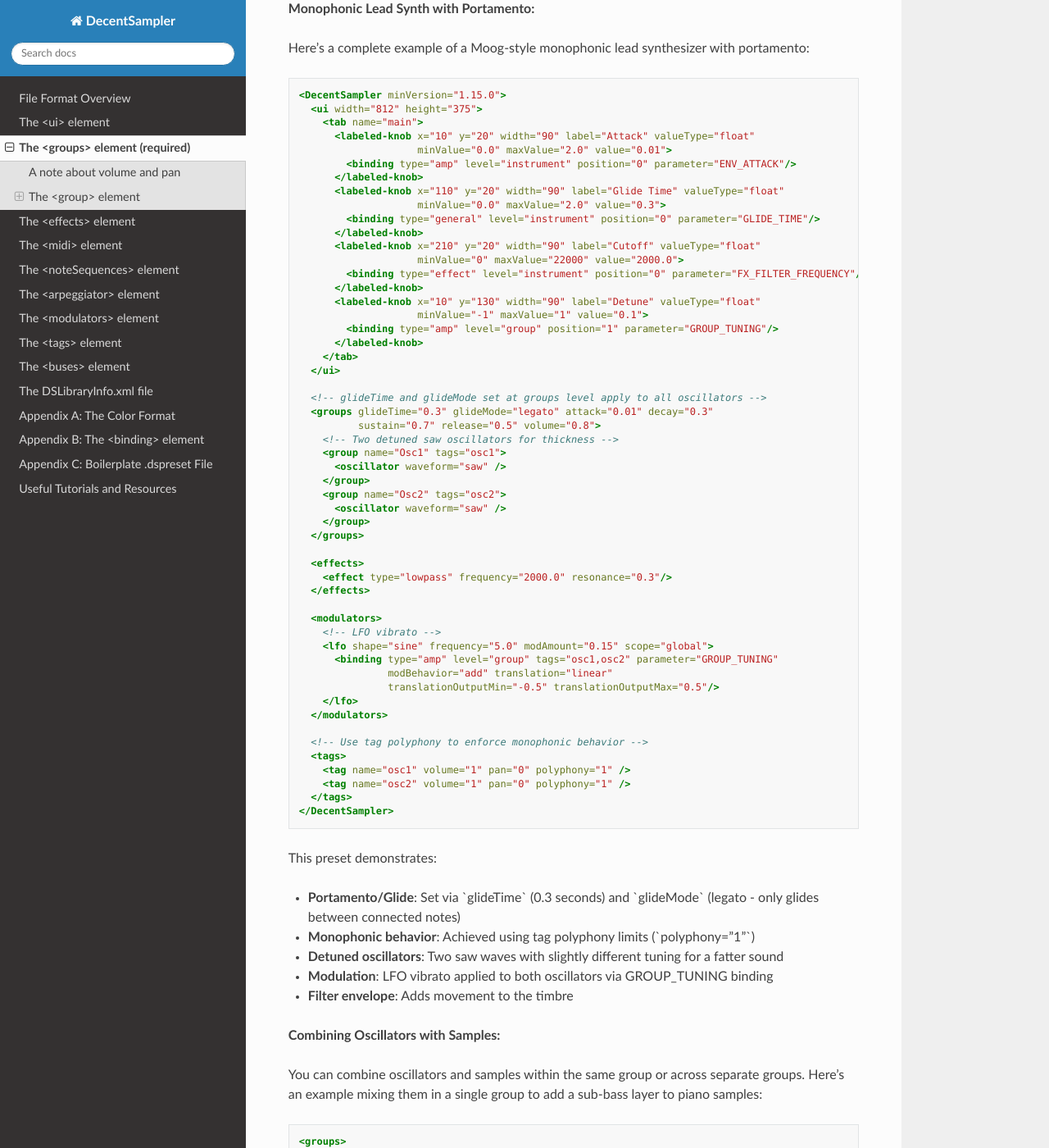
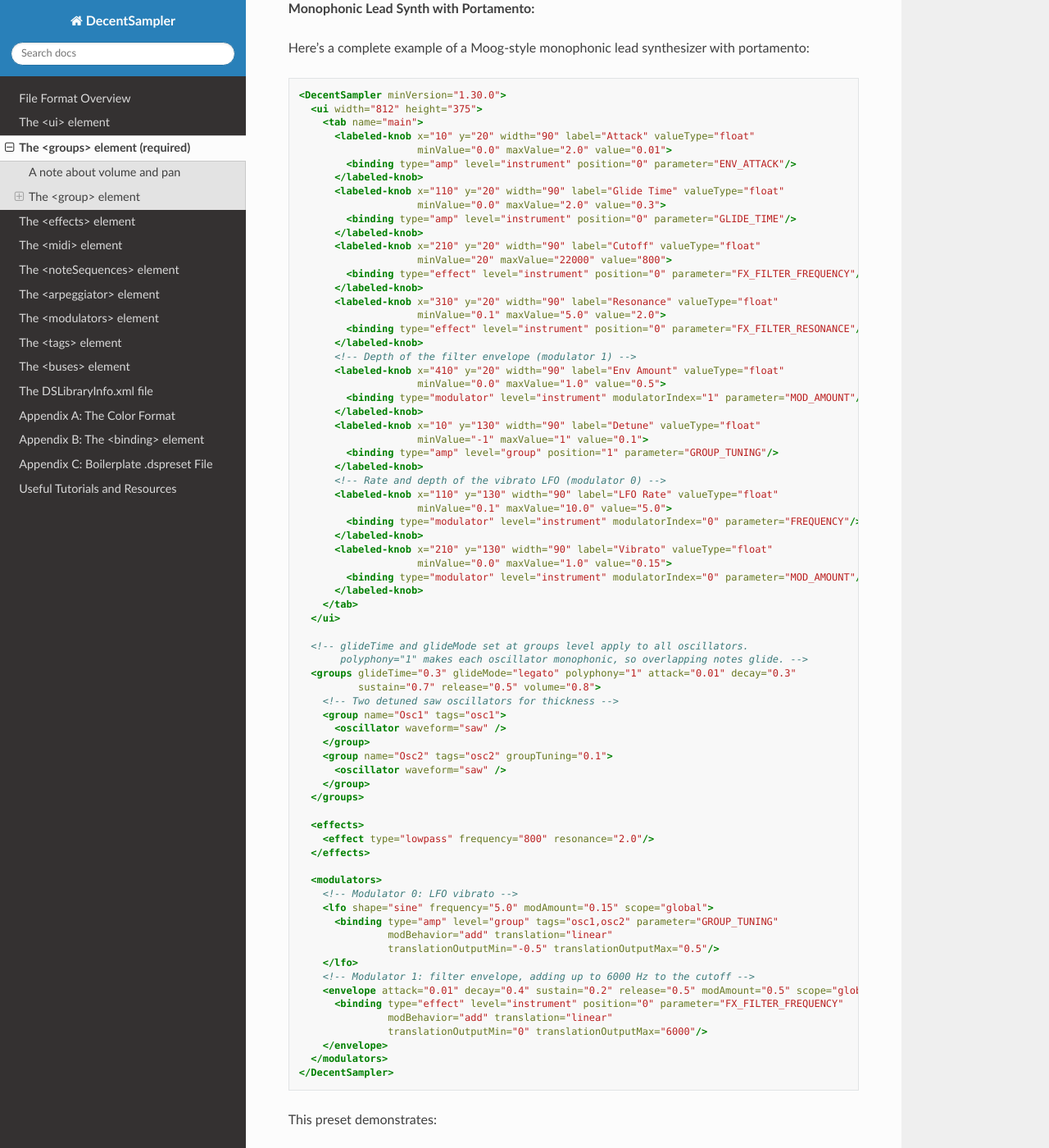
Before and after one commit to DecentSamples/DecentSampler-Developers-Guide, a Sphinx documentation site: the page built from docs/source/the-groups-element.md, in a window 1280 px wide and 1400 px high, scrolled down 18852 px. Shown: the whole window at 82% size. Built offline with Sphinx 7.4.7 and the Read the Docs theme 3.1.0, drawn with Linux system fonts in a browser that asks for light colours; some of the changed text lies outside the part shown.

Commit message:
0000452: Mono lead example: a real filter envelope, working vibrato knobs, oscillator polyphony for glide
The snippet promised a filter envelope it didn't have. It now uses an <envelope> modulator on the
lowpass cutoff with an Env Amount knob, adds Resonance, LFO Rate and Vibrato knobs bound to the
modulators, makes the oscillators monophonic with polyphony="1" instead of tag limits, and
needs 1.30.0 for that.

````diff
--- a/docs/source/the-groups-element.md
+++ b/docs/source/the-groups-element.md
@@ -385,7 +385,7 @@
 Here's a complete example of a Moog-style monophonic lead synthesizer with portamento:
 
 ```xml
-<DecentSampler minVersion="1.15.0">
+<DecentSampler minVersion="1.30.0">
   <ui width="812" height="375">
     <tab name="main">
       <labeled-knob x="10" y="20" width="90" label="Attack" valueType="float"
@@ -394,58 +394,77 @@
       </labeled-knob>
       <labeled-knob x="110" y="20" width="90" label="Glide Time" valueType="float"
                     minValue="0.0" maxValue="2.0" value="0.3">
-        <binding type="general" level="instrument" position="0" parameter="GLIDE_TIME"/>
+        <binding type="amp" level="instrument" position="0" parameter="GLIDE_TIME"/>
       </labeled-knob>
       <labeled-knob x="210" y="20" width="90" label="Cutoff" valueType="float"
-                    minValue="0" maxValue="22000" value="2000.0">
+                    minValue="20" maxValue="22000" value="800">
         <binding type="effect" level="instrument" position="0" parameter="FX_FILTER_FREQUENCY"/>
+      </labeled-knob>
+      <labeled-knob x="310" y="20" width="90" label="Resonance" valueType="float"
+                    minValue="0.1" maxValue="5.0" value="2.0">
+        <binding type="effect" level="instrument" position="0" parameter="FX_FILTER_RESONANCE"/>
+      </labeled-knob>
+      <!-- Depth of the filter envelope (modulator 1) -->
+      <labeled-knob x="410" y="20" width="90" label="Env Amount" valueType="float"
+                    minValue="0.0" maxValue="1.0" value="0.5">
+        <binding type="modulator" level="instrument" modulatorIndex="1" parameter="MOD_AMOUNT"/>
       </labeled-knob>
       <labeled-knob x="10" y="130" width="90" label="Detune" valueType="float"
                     minValue="-1" maxValue="1" value="0.1">
         <binding type="amp" level="group" position="1" parameter="GROUP_TUNING"/>
       </labeled-knob>
+      <!-- Rate and depth of the vibrato LFO (modulator 0) -->
+      <labeled-knob x="110" y="130" width="90" label="LFO Rate" valueType="float"
+                    minValue="0.1" maxValue="10.0" value="5.0">
+        <binding type="modulator" level="instrument" modulatorIndex="0" parameter="FREQUENCY"/>
+      </labeled-knob>
+      <labeled-knob x="210" y="130" width="90" label="Vibrato" valueType="float"
+                    minValue="0.0" maxValue="1.0" value="0.15">
+        <binding type="modulator" level="instrument" modulatorIndex="0" parameter="MOD_AMOUNT"/>
+      </labeled-knob>
     </tab>
   </ui>
 
-  <!-- glideTime and glideMode set at groups level apply to all oscillators -->
-  <groups glideTime="0.3" glideMode="legato" attack="0.01" decay="0.3"
+  <!-- glideTime and glideMode set at groups level apply to all oscillators.
+       polyphony="1" makes each oscillator monophonic, so overlapping notes glide. -->
+  <groups glideTime="0.3" glideMode="legato" polyphony="1" attack="0.01" decay="0.3"
           sustain="0.7" release="0.5" volume="0.8">
     <!-- Two detuned saw oscillators for thickness -->
     <group name="Osc1" tags="osc1">
       <oscillator waveform="saw" />
     </group>
-    <group name="Osc2" tags="osc2">
+    <group name="Osc2" tags="osc2" groupTuning="0.1">
       <oscillator waveform="saw" />
     </group>
   </groups>
 
   <effects>
-    <effect type="lowpass" frequency="2000.0" resonance="0.3"/>
+    <effect type="lowpass" frequency="800" resonance="2.0"/>
   </effects>
 
   <modulators>
-    <!-- LFO vibrato -->
+    <!-- Modulator 0: LFO vibrato -->
     <lfo shape="sine" frequency="5.0" modAmount="0.15" scope="global">
       <binding type="amp" level="group" tags="osc1,osc2" parameter="GROUP_TUNING"
                modBehavior="add" translation="linear"
                translationOutputMin="-0.5" translationOutputMax="0.5"/>
     </lfo>
+    <!-- Modulator 1: filter envelope, adding up to 6000 Hz to the cutoff -->
+    <envelope attack="0.01" decay="0.4" sustain="0.2" release="0.5" modAmount="0.5" scope="global">
+      <binding type="effect" level="instrument" position="0" parameter="FX_FILTER_FREQUENCY"
+               modBehavior="add" translation="linear"
+               translationOutputMin="0" translationOutputMax="6000"/>
+    </envelope>
   </modulators>
-
-  <!-- Use tag polyphony to enforce monophonic behavior -->
-  <tags>
-    <tag name="osc1" volume="1" pan="0" polyphony="1" />
-    <tag name="osc2" volume="1" pan="0" polyphony="1" />
-  </tags>
 </DecentSampler>
 ```
 
 This preset demonstrates:
 - **Portamento/Glide**: Set via \`glideTime\` (0.3 seconds) and \`glideMode\` (legato - only glides between connected notes)
-- **Monophonic behavior**: Achieved using tag polyphony limits (\`polyphony="1"\`)
+- **Monophonic behavior**: Achieved with oscillator polyphony (\`polyphony="1"\`), which is what makes glide behave like portamento
 - **Detuned oscillators**: Two saw waves with slightly different tuning for a fatter sound
-- **Modulation**: LFO vibrato applied to both oscillators via GROUP_TUNING binding
-- **Filter envelope**: Adds movement to the timbre
+- **Modulation**: LFO vibrato applied to both oscillators via GROUP_TUNING binding, with knobs for its rate and depth
+- **Filter envelope**: An \`<envelope>\` modulator sweeps the lowpass cutoff on each note; the Env Amount knob sets how far
 
 **Combining Oscillators with Samples:**
 
````
